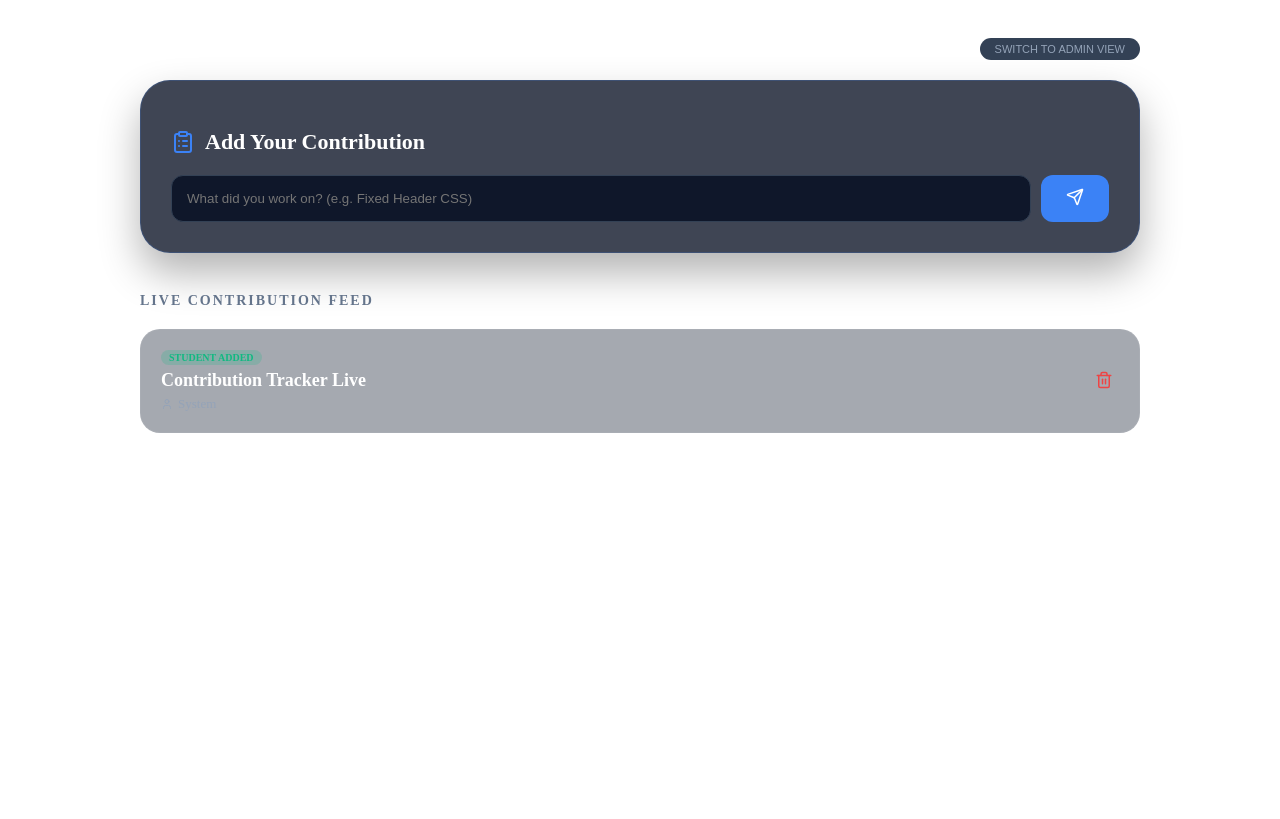
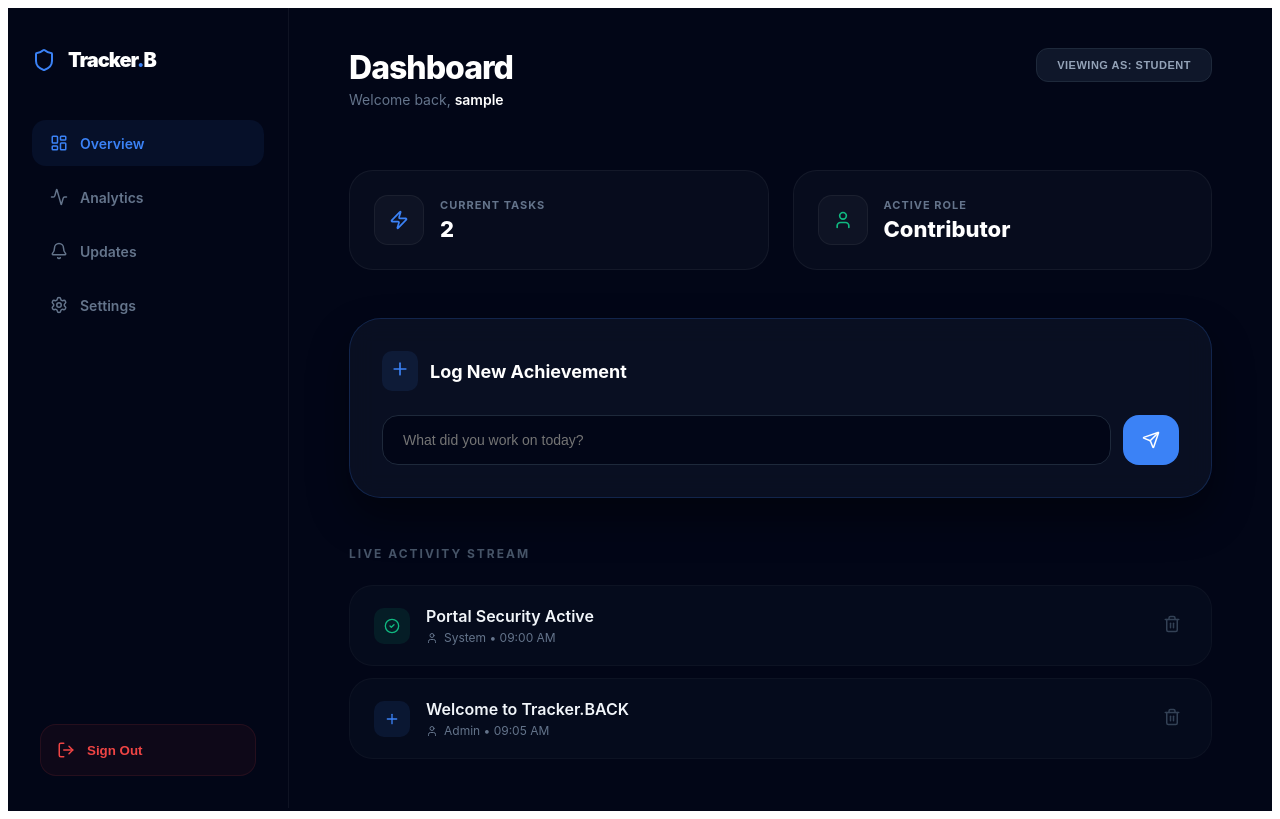
Before and after one commit to singhunique/GradeTrackerApplication, a React (Create React App) app in the folder client/: page /dashboard in a window 1280 px wide. Built offline with nearby package versions, Linux system fonts and the light colour scheme; sample sign-in values are in the browser's storage.

Commit message:
feat: upgrade dashboard to premium glassmorphism design

```diff
--- a/client/src/components/Dashboard.js
+++ b/client/src/components/Dashboard.js
@@ -1,22 +1,35 @@
-import React, { useState } from 'react';
-import { Plus, CheckCircle2, User, ClipboardList, Send, Trash2 } from 'lucide-react';
+import React, { useState, useEffect } from 'react';
+import { useNavigate } from 'react-router-dom';
+import {
+  Plus, User, ClipboardList, Send, Trash2, LogOut,
+  LayoutDashboard, Bell, Settings, CheckCircle2,
+  Activity, Zap, Shield
+} from 'lucide-react';
 import toast from 'react-hot-toast';
 
+const Dashboard = () => {
+  const navigate = useNavigate();
 
-const Dashboard = () => {
-  // Get the logged-in user's info
+  // --- AUTH LOGIC ---
   const userEmail = localStorage.getItem('userEmail') || 'Guest';
   const userName = localStorage.getItem('userName') || 'Student';
+  const adminEmail = 'your-personal-email@gmail.com'; // Change this to your email
+  const [isAdmin, setIsAdmin] = useState(userEmail === adminEmail);
 
-  // SET YOUR ADMIN EMAIL HERE
-  const adminEmail = 'your-personal-email@gmail.com';
-  const isAdmin = userEmail === adminEmail;
-
+  // --- STATE ---
   const [contributions, setContributions] = useState([
-    { id: 1, studentName: 'System', title: 'Contribution Tracker Live', status: 'Active', type: 'system' }
+    { id: 1, studentName: 'System', title: 'Portal Security Active', status: 'Active', type: 'system', timestamp: '09:00 AM' },
+    { id: 2, studentName: 'Admin', title: 'Welcome to Tracker.BACK', status: 'Active', type: 'assigned', timestamp: '09:05 AM' }
   ]);
   const [inputValue, setInputValue] = useState('');
   const [studentNameInput, setStudentNameInput] = useState('');
+
+  // --- ACTIONS ---
+  const handleLogout = () => {
+    localStorage.clear();
+    toast.success('Securely logged out');
+    navigate('/');
+  };
 
   const handleSubmit = (e) => {
     e.preventDefault();
@@ -24,11 +37,8 @@ const Dashboard = () => {
 
     const newEntry = {
       id: Date.now(),
-      // If you are admin, you assign to the name you typed.
-      // If you are a student, it uses your own name.
       studentName: isAdmin ? (studentNameInput || "Team Member") : userName,
       title: inputValue,
-      status: 'Pending',
       type: isAdmin ? 'assigned' : 'self',
       timestamp: new Date().toLocaleTimeString([], { hour: '2-digit', minute: '2-digit' })
     };
@@ -36,103 +46,186 @@ const Dashboard = () => {
     setContributions([newEntry, ...contributions]);
     setInputValue('');
     setStudentNameInput('');
-    toast.success(isAdmin ? 'Task Assigned!' : 'Contribution Tracked!');
+    toast.success(isAdmin ? 'Task Assigned Successfully!' : 'Contribution Logged!');
+  };
+
+  const deleteContribution = (id) => {
+    setContributions(contributions.filter(c => c.id !== id));
+    toast.error('Entry removed');
   };
 
   return (
-    <div style={{ padding: '30px', maxWidth: '1000px', margin: '0 auto', color: 'white' }}>
-
-      {/* --- ROLE TOGGLE (For Testing Only) --- */}
-      <div style={{ marginBottom: '20px', textAlign: 'right' }}>
-        <button
-          onClick={() => setIsAdmin(!isAdmin)}
-          style={{ background: '#334155', color: '#94a3b8', border: 'none', padding: '5px 15px', borderRadius: '20px', cursor: 'pointer', fontSize: '11px' }}>
-          SWITCH TO {isAdmin ? 'STUDENT VIEW' : 'ADMIN VIEW'}
-        </button>
+    <div style={containerStyle}>
+      {/* --- SIDEBAR --- */}
+      <aside style={sidebarStyle}>
+        <div style={{ padding: '40px 24px' }}>
+          <div style={logoStyle}>
+            <Shield size={24} color="#3b82f6" />
+            <span style={{ fontSize: '20px', fontWeight: '900', letterSpacing: '-1px' }}>
+              Tracker<span style={{ color: '#3b82f6' }}>.</span>B
+            </span>
           </div>
 
-      {/* --- INPUT SECTION --- */}
-      <div style={{
-        background: 'rgba(15, 23, 42, 0.8)',
-        padding: '30px',
-        borderRadius: '30px',
-        border: '1px solid rgba(59, 130, 246, 0.2)',
-        boxShadow: '0 20px 40px rgba(0,0,0,0.3)',
-        marginBottom: '40px'
-      }}>
-        <h2 style={{ fontSize: '22px', marginBottom: '20px', display: 'flex', alignItems: 'center', gap: '10px' }}>
-          <ClipboardList color="#3b82f6" />
-          {isAdmin ? "Assign Project Task" : "Add Your Contribution"}
+          <nav style={{ display: 'flex', flexDirection: 'column', gap: '8px' }}>
+            <div style={navItemActive}><LayoutDashboard size={18} /> Overview</div>
+            <div style={navItem}><Activity size={18} /> Analytics</div>
+            <div style={navItem}><Bell size={18} /> Updates</div>
+            <div style={navItem}><Settings size={18} /> Settings</div>
+          </nav>
+        </div>
+
+        <button onClick={handleLogout} style={logoutButtonStyle}>
+          <LogOut size={18} /> Sign Out
+        </button>
+      </aside>
+
+      {/* --- MAIN CONTENT --- */}
+      <main style={mainContentStyle}>
+        {/* Header Section */}
+        <header style={headerStyle}>
+          <div>
+            <h2 style={{ fontSize: '32px', fontWeight: '800', margin: 0, letterSpacing: '-1px' }}>
+              Dashboard
             </h2>
+            <p style={{ color: '#64748b', fontSize: '14px', marginTop: '4px' }}>
+              Welcome back, <span style={{ color: 'white', fontWeight: '600' }}>{userName}</span>
+            </p>
+          </div>
+          <button onClick={() => setIsAdmin(!isAdmin)} style={roleToggleStyle}>
+            VIEWING AS: {isAdmin ? 'ADMIN' : 'STUDENT'}
+          </button>
+        </header>
 
-        <form onSubmit={handleSubmit} style={{ display: 'flex', flexDirection: 'column', gap: '15px' }}>
+        {/* Stats Grid */}
+        <div style={statsGrid}>
+          <div style={statCard}>
+            <div style={statIconBox}><Zap size={20} color="#3b82f6" /></div>
+            <div>
+              <p style={statLabel}>Current Tasks</p>
+              <h3 style={statValue}>{contributions.length}</h3>
+            </div>
+          </div>
+          <div style={statCard}>
+            <div style={statIconBox}><User size={20} color="#10b981" /></div>
+            <div>
+              <p style={statLabel}>Active Role</p>
+              <h3 style={statValue}>{isAdmin ? 'Manager' : 'Contributor'}</h3>
+            </div>
+          </div>
+        </div>
+
+        {/* Action Section (Glassmorphism Input) */}
+        <section style={glassCard}>
+          <div style={{ display: 'flex', alignItems: 'center', gap: '12px', marginBottom: '24px' }}>
+            <div style={{ padding: '8px', background: 'rgba(59, 130, 246, 0.1)', borderRadius: '10px' }}>
+              <Plus size={20} color="#3b82f6" />
+            </div>
+            <h3 style={{ margin: 0, fontSize: '18px', fontWeight: '700' }}>
+              {isAdmin ? "Assign New Objective" : "Log New Achievement"}
+            </h3>
+          </div>
+
+          <form onSubmit={handleSubmit} style={formStyle}>
             {isAdmin && (
               <input
                 value={studentNameInput}
                 onChange={(e) => setStudentNameInput(e.target.value)}
-              placeholder="Enter Student Name (e.g. Sarah Smith)"
-              style={{ padding: '15px', borderRadius: '12px', background: '#0f172a', border: '1px solid #334155', color: 'white' }}
+                placeholder="Student Name..."
+                style={inputStyle}
               />
             )}
-          <div style={{ display: 'flex', gap: '10px' }}>
             <input
               value={inputValue}
               onChange={(e) => setInputValue(e.target.value)}
-              placeholder={isAdmin ? "Task Title (e.g. Final Presentation Slides)" : "What did you work on? (e.g. Fixed Header CSS)"}
-              style={{ flex: 1, padding: '15px', borderRadius: '12px', background: '#0f172a', border: '1px solid #334155', color: 'white' }}
+              placeholder={isAdmin ? "Describe the task..." : "What did you work on today?"}
+              style={{ ...inputStyle, flex: 2 }}
             />
-            <button type="submit" style={{ background: '#3b82f6', color: 'white', border: 'none', padding: '0 25px', borderRadius: '12px', fontWeight: 'bold', cursor: 'pointer' }}>
+            <button type="submit" style={submitButtonStyle}>
               <Send size={18} />
             </button>
+          </form>
+        </section>
+
+        {/* Activity Feed */}
+        <h3 style={sectionLabelStyle}>Live Activity Stream</h3>
+        <div style={feedContainer}>
+          {contributions.length === 0 ? (
+            <p style={{ color: '#475569', textAlign: 'center', padding: '40px' }}>No activity yet.</p>
+          ) : (
+            contributions.map((item) => (
+              <div key={item.id} style={itemCardStyle}>
+                <div style={{ display: 'flex', gap: '16px', alignItems: 'center' }}>
+                  <div style={itemIconCircle(item.type)}>
+                    {item.type === 'assigned' ? <Plus size={16} /> : <CheckCircle2 size={16} />}
                   </div>
-        </form>
-      </div>
-
-      {/* --- FEED SECTION --- */}
-      <h3 style={{ fontSize: '14px', color: '#64748b', textTransform: 'uppercase', letterSpacing: '2px', marginBottom: '20px' }}>
-        Live Contribution Feed
-      </h3>
-
-      <div style={{ display: 'flex', flexDirection: 'column', gap: '15px' }}>
-        {contributions.map((item) => (
-          <div key={item.id} style={{
-            background: 'rgba(30, 41, 59, 0.4)',
-            padding: '20px',
-            borderRadius: '20px',
-            border: '1px solid rgba(255,255,255,0.05)',
-            display: 'flex',
-            justifyContent: 'space-between',
-            alignItems: 'center'
-          }}>
                   <div>
-              <div style={{ display: 'flex', alignItems: 'center', gap: '10px', marginBottom: '5px' }}>
-                <span style={{
-                  fontSize: '10px',
-                  padding: '2px 8px',
-                  borderRadius: '10px',
-                  background: item.type === 'assigned' ? 'rgba(59, 130, 246, 0.2)' : 'rgba(16, 185, 129, 0.2)',
-                  color: item.type === 'assigned' ? '#3b82f6' : '#10b981',
-                  fontWeight: 'bold'
-                }}>
-                  {item.type === 'assigned' ? 'ADMIN ASSIGNED' : 'STUDENT ADDED'}
-                </span>
-              </div>
-              <h4 style={{ margin: '0 0 5px 0', fontSize: '18px' }}>{item.title}</h4>
-              <div style={{ fontSize: '13px', color: '#94a3b8', display: 'flex', alignItems: 'center', gap: '5px' }}>
-                <User size={12} /> {item.studentName}
+                    <h4 style={itemTitleStyle}>{item.title}</h4>
+                    <p style={itemMetaStyle}>
+                      <User size={12} /> {item.studentName} • {item.timestamp}
+                    </p>
                   </div>
                 </div>
-
-            <button
-              onClick={() => setContributions(contributions.filter(c => c.id !== item.id))}
-              style={{ background: 'none', border: 'none', color: '#ef4444', cursor: 'pointer' }}>
+                <button onClick={() => deleteContribution(item.id)} style={deleteBtnStyle}>
                   <Trash2 size={18} />
                 </button>
               </div>
-        ))}
+            ))
+          )}
         </div>
+      </main>
     </div>
   );
 };
 
+// --- STYLES OBJECT ---
+const containerStyle = { display: 'flex', backgroundColor: '#020617', minHeight: '100vh', color: 'white', fontFamily: 'Inter, system-ui, sans-serif' };
+
+const sidebarStyle = { width: '280px', borderRight: '1px solid rgba(255,255,255,0.05)', display: 'flex', flexDirection: 'column', justifyContent: 'space-between', background: '#020617', position: 'sticky', top: 0, height: '100vh' };
+
+const logoStyle = { display: 'flex', alignItems: 'center', gap: '12px', marginBottom: '48px' };
+
+const mainContentStyle = { flex: 1, padding: '40px 60px', maxWidth: '1200px', margin: '0 auto' };
+
+const headerStyle = { display: 'flex', justifyContent: 'space-between', alignItems: 'flex-start', marginBottom: '48px' };
+
+const statsGrid = { display: 'grid', gridTemplateColumns: 'repeat(2, 1fr)', gap: '24px', marginBottom: '48px' };
+
+const statCard = { background: 'rgba(15, 23, 42, 0.4)', padding: '24px', borderRadius: '24px', border: '1px solid rgba(255,255,255,0.05)', display: 'flex', alignItems: 'center', gap: '16px' };
+
+const statIconBox = { width: '48px', height: '48px', borderRadius: '14px', background: 'rgba(255,255,255,0.03)', display: 'flex', alignItems: 'center', justifyContent: 'center', border: '1px solid rgba(255,255,255,0.05)' };
+
+const glassCard = { background: 'rgba(15, 23, 42, 0.6)', backdropFilter: 'blur(12px)', border: '1px solid rgba(59, 130, 246, 0.2)', padding: '32px', borderRadius: '32px', marginBottom: '48px', boxShadow: '0 20px 40px rgba(0,0,0,0.4)' };
+
+const formStyle = { display: 'flex', gap: '12px' };
+
+const inputStyle = { background: '#020617', border: '1px solid #1e293b', padding: '16px 20px', borderRadius: '16px', color: 'white', outline: 'none', fontSize: '14px', transition: 'border 0.2s' };
+
+const submitButtonStyle = { background: '#3b82f6', color: 'white', border: 'none', width: '56px', borderRadius: '16px', cursor: 'pointer', display: 'flex', alignItems: 'center', justifyContent: 'center', transition: 'transform 0.2s' };
+
+const navItem = { display: 'flex', alignItems: 'center', gap: '12px', padding: '14px 18px', color: '#64748b', cursor: 'pointer', fontSize: '14px', fontWeight: '600', transition: 'all 0.2s' };
+
+const navItemActive = { ...navItem, color: '#3b82f6', background: 'rgba(59, 130, 246, 0.08)', borderRadius: '14px' };
+
+const itemCardStyle = { background: 'rgba(15, 23, 42, 0.3)', padding: '20px 24px', borderRadius: '24px', border: '1px solid rgba(255,255,255,0.03)', display: 'flex', justifyContent: 'space-between', alignItems: 'center', marginBottom: '12px' };
+
+const itemTitleStyle = { margin: 0, fontSize: '16px', fontWeight: '600', color: '#f1f5f9' };
+
+const itemMetaStyle = { margin: '4px 0 0 0', fontSize: '12px', color: '#64748b', display: 'flex', alignItems: 'center', gap: '6px' };
+
+const logoutButtonStyle = { margin: '32px', padding: '16px', display: 'flex', alignItems: 'center', gap: '12px', color: '#ef4444', background: 'rgba(239, 68, 68, 0.05)', border: '1px solid rgba(239, 68, 68, 0.1)', borderRadius: '16px', cursor: 'pointer', fontWeight: '700' };
+
+const roleToggleStyle = { background: '#0f172a', border: '1px solid #1e293b', color: '#94a3b8', padding: '10px 20px', borderRadius: '12px', fontSize: '11px', fontWeight: '800', cursor: 'pointer', letterSpacing: '0.5px' };
+
+const deleteBtnStyle = { background: 'none', border: 'none', color: '#334155', cursor: 'pointer', transition: 'color 0.2s' };
+
+const itemIconCircle = (type) => ({ width: '36px', height: '36px', borderRadius: '10px', background: type === 'assigned' ? 'rgba(59, 130, 246, 0.1)' : 'rgba(16, 185, 129, 0.1)', color: type === 'assigned' ? '#3b82f6' : '#10b981', display: 'flex', alignItems: 'center', justifyContent: 'center' });
+
+const statLabel = { color: '#64748b', margin: 0, fontSize: '11px', fontWeight: '700', textTransform: 'uppercase', letterSpacing: '1px' };
+
+const statValue = { margin: '4px 0 0 0', fontSize: '22px', fontWeight: '800' };
+
+const sectionLabelStyle = { fontSize: '12px', color: '#475569', textTransform: 'uppercase', letterSpacing: '2px', marginBottom: '24px', fontWeight: '700' };
+
+const feedContainer = { display: 'flex', flexDirection: 'column' };
+
 export default Dashboard;
```
Lines whose indentation alone changed are shown as unchanged.
